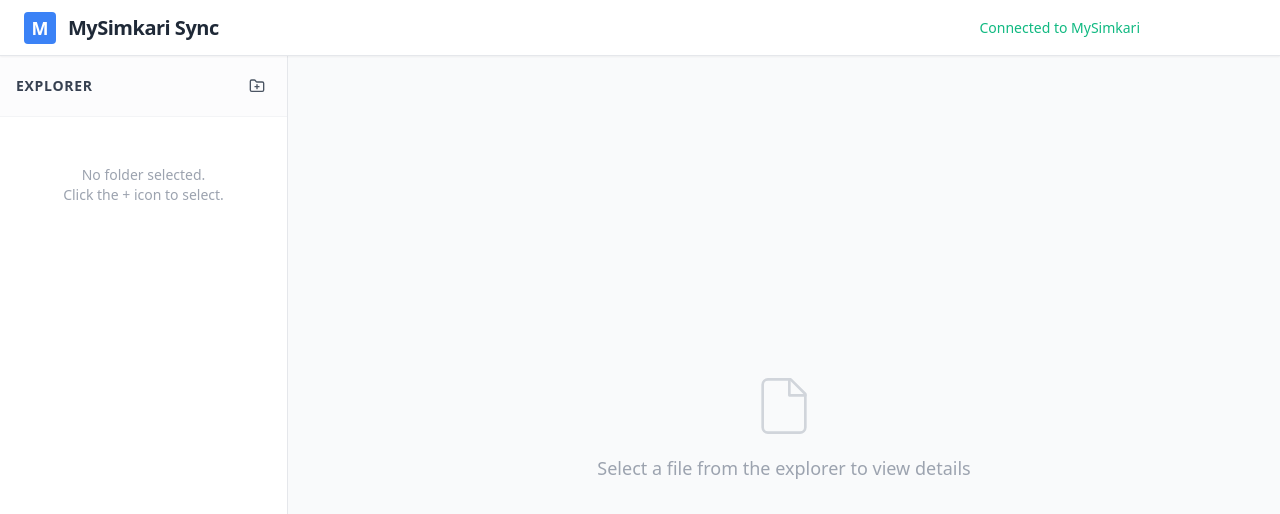
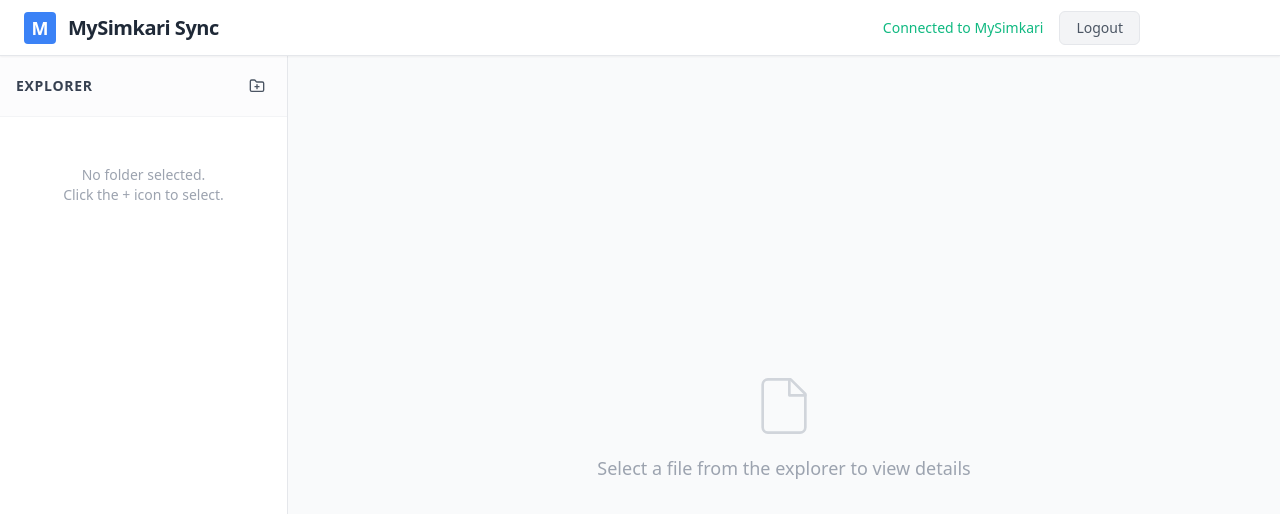
Before and after one commit to kodeingatan/mysimkari_sync, a Vue app: page / in a window 1280 px wide. Both pictures are taken after a click on the button "Login". Shown: the top 514 px of the page. Built offline with nearby package versions, Linux system fonts and the light colour scheme.

Commit message:
feat: add logout button and session clearing logic

```diff
--- a/src/App.vue
+++ b/src/App.vue
@@ -1,6 +1,6 @@
 <template>
   <div class="h-screen w-screen flex flex-col bg-background text-gray-800">
-    <AppHeader :isLoggedIn="isLoggedIn" @login="login" />
+    <AppHeader :isLoggedIn="isLoggedIn" @login="login" @logout="logout" />
 
     <div class="flex flex-1 overflow-hidden">
       <!-- Sidebar / Tree View -->
@@ -145,6 +145,17 @@ const login = async () => {
   }
 }
 
+const logout = async () => {
+  // @ts-ignore
+  if (window.ipcRenderer) {
+    // @ts-ignore
+    await window.ipcRenderer.invoke('logout-mysimkari')
+    isLoggedIn.value = false
+  } else {
+    isLoggedIn.value = false
+  }
+}
+
 const syncData = async () => {
   if (!selectedFile.value) return
   if (!isLoggedIn.value) {
--- a/src/components/layout/AppHeader.vue
+++ b/src/components/layout/AppHeader.vue
@@ -16,6 +16,14 @@
       >
         Login
       </button>
+      <button
+        v-else
+        @click="$emit('logout')"
+        style="-webkit-app-region: no-drag;"
+        class="px-4 py-1.5 bg-gray-100 hover:bg-red-50 hover:text-red-600 text-gray-600 border border-gray-200 hover:border-red-200 rounded-md text-sm font-medium transition-colors"
+      >
+        Logout
+      </button>
     </div>
   </header>
 </template>
@@ -27,5 +35,6 @@ defineProps<{
 
 defineEmits<{
   (e: 'login'): void
+  (e: 'logout'): void
 }>()
 </script>
```
Also changed, not shown: electron/main.ts (+7 -0 lines).
